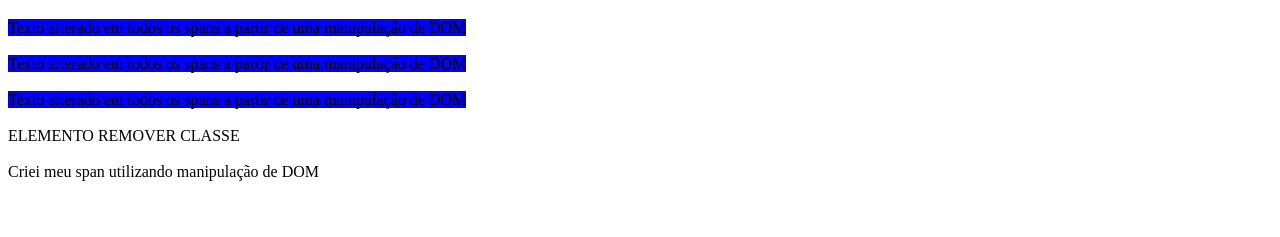
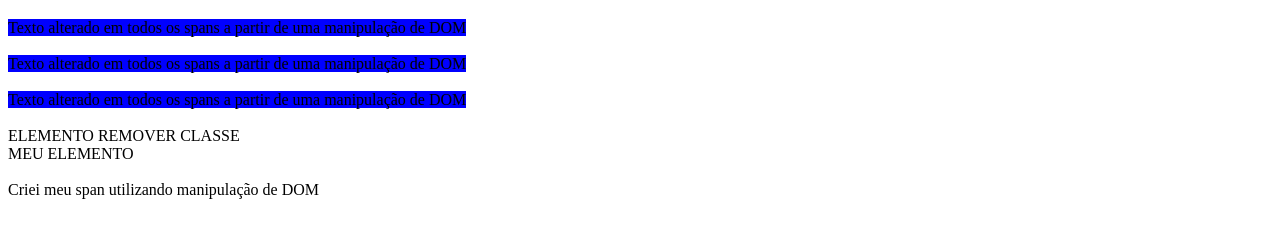
Before and after one commit to Nicolas-Souza-Dev/exerc-cios-futurodev, a plain HTML site: page Exercicios 11-03-2024 DOM/index.html in a window 1280 px wide. Shown: the part 61-298 px from the top of the page. Drawn offline with Linux system fonts and the light colour scheme.

Commit message:
[M1S08] - Ex 8 - Adicionar Atributo

```diff
--- a/Exercicios 11-03-2024 DOM/index.html
+++ b/Exercicios 11-03-2024 DOM/index.html
@@ -14,7 +14,9 @@
     <span class="span">Lorem ipsum, dolor sit amet consectetur adipisicing elit. Odio excepturi beatae cum molestiae quibusdam nam corporis assumenda necessitatibus, iusto maxime et quia explicabo ducimus quas, culpa perspiciatis! Ipsum, repellendus quia!</span> <br>
     <br>
 
-    <span class="classRemove" >ELEMENTO REMOVER CLASSE</span>
+    <span class="classRemove" >ELEMENTO REMOVER CLASSE</span> <br>
+
+    <span id="meuElemento">MEU ELEMENTO</span>
 
     <div id="content">
         <span>Elemento para ser removido</span>    <br>
--- a/Exercicios 11-03-2024 DOM/script.js
+++ b/Exercicios 11-03-2024 DOM/script.js
@@ -46,8 +46,16 @@ for (let i = 0; i < classes.length; i++) {
 
   //-------------Exercicío 7-----------------------
 
-  let remover = document.querySelector('.classRemove');
+//   let remover = document.querySelector('.classRemove');
 
-  remover.classList.remove('classRemove');
+//   remover.classList.remove('classRemove');
 
-  console.log(remover)
+//   console.log(remover)
+
+   //-------------Exercicío 8-----------------------
+
+let myelemento = document.getElementById('meuElemento');
+
+myelemento.setAttribute("data-atual", "13/03/2024")
+
+console.log(myelemento)
```
